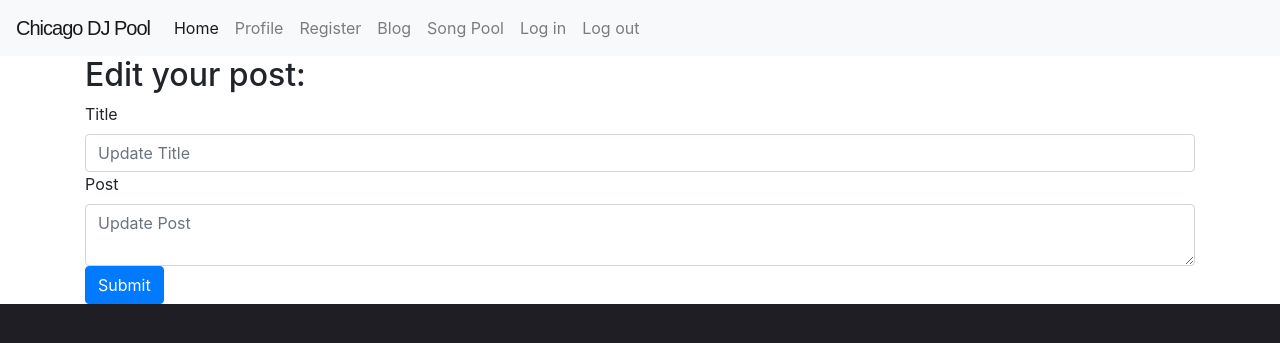
After one commit to nwelter1/DJ-Pool, a Flask app: page /posts/update/1 in a window 1280 px wide. The commit adds this page. Shown: the top 343 px of the page. Run offline with Flask 2, Linux system fonts and the light colour scheme; a user stored in the database is signed in; tables that the repository leaves empty hold one stand-in row (values such as "Sample post"); some libraries are stand-ins or nearby versions.

Commit message:
update route and html for blog posts

```diff
--- a/dj_pool/routes.py
+++ b/dj_pool/routes.py
@@ -88,9 +88,29 @@ def post_detail(post_id):
     post_content = Post.query.get_or_404(post_id)
     return render_template('post_detail.html', post_content=post_content)
 
+# Update Method for Posts
+@app.route('/posts/update/<int:post_id>', methods=['GET','POST'])
+@login_required
+def post_update(post_id):
+    post_content = Post.query.get_or_404(post_id)
+    update_form = BlogPostForm()
+
+    if request.method =='POST' and update_form.validate():
+        title = update_form.title.data
+        post = update_form.post.data
+        user_id = current_user.id
+
+        #Update post with form info
+        post_content.title = title
+        post_content.post = post
+        post_content.user_id = user_id
+
+        #commit
+        db.session.commit()
+        return redirect(url_for('post_update', post_id=post_id))
 
 
-
+    return render_template('post_update.html', update_form=update_form)
 
 # Create a Song Post Route
 @app.route('/createasong', methods=['GET',"POST"])
@@ -112,12 +132,16 @@ def createasong():
         print('\n', song, artist, bpm, key, download)
     return render_template('createasong.html', form =form)
 
-# Retireve Method for Songs
+# Retreve Method for Songs
 @app.route('/songs/<int:post_id>')
 @login_required
 def song_detail(post_id):
     post = SongPost.query.get_or_404(post_id)
     return render_template('song_detail.html', post=post)
+
+# Update Method for Songs
+
+
 #log out route
 @app.route('/logout')
 def logout():
--- a/dj_pool/static/css/main.css
+++ b/dj_pool/static/css/main.css
@@ -1,3 +1,8 @@
+.navbar-brand {
+    font-family: Arial, Helvetica, sans-serif;
+    letter-spacing: -1px;
+}
+
 .banner {
     height: 95vh;
     background-image: linear-gradient(to right bottom, rgba(238, 8, 8, 0.7), rgba(0, 0, 0, 0.6)), url(../images/dj-photo.jpg);
--- a/dj_pool/templates/post_detail.html
+++ b/dj_pool/templates/post_detail.html
@@ -10,6 +10,8 @@
     <p>{{ post_content.post }}</p>
 
     <blockquote>Date Created: {{ post_content.date_created }}</blockquote>
+
+    <a href="{{ url_for('post_update',post_id = post_content.id) }}"><button class="btn btn-primary">Update</button></a>
 </div>
 
 {% endblock content %}
--- /dev/null
+++ b/dj_pool/templates/post_update.html
@@ -0,0 +1,23 @@
+{% extends 'base.html' %}
+
+{% block content %}
+
+<div class="container">
+    <h2>Edit your post:</h2>
+    <form action="" method="POST">
+        {{ update_form.hidden_tag() }}
+        <div class="form-group">
+            <fieldset>
+                {{ update_form.title.label }}
+                {{ update_form.title(class="form-control", placeholder="Update Title") }}
+            </fieldset>
+            <fieldset>
+                {{ update_form.post.label }}
+                {{ update_form.post(class="form-control", placeholder="Update Post") }}
+            </fieldset>
+            {{ update_form.submit(class="btn btn-primary") }}
+        </div>
+    </form>
+</div>
+
+{% endblock content %}
```
